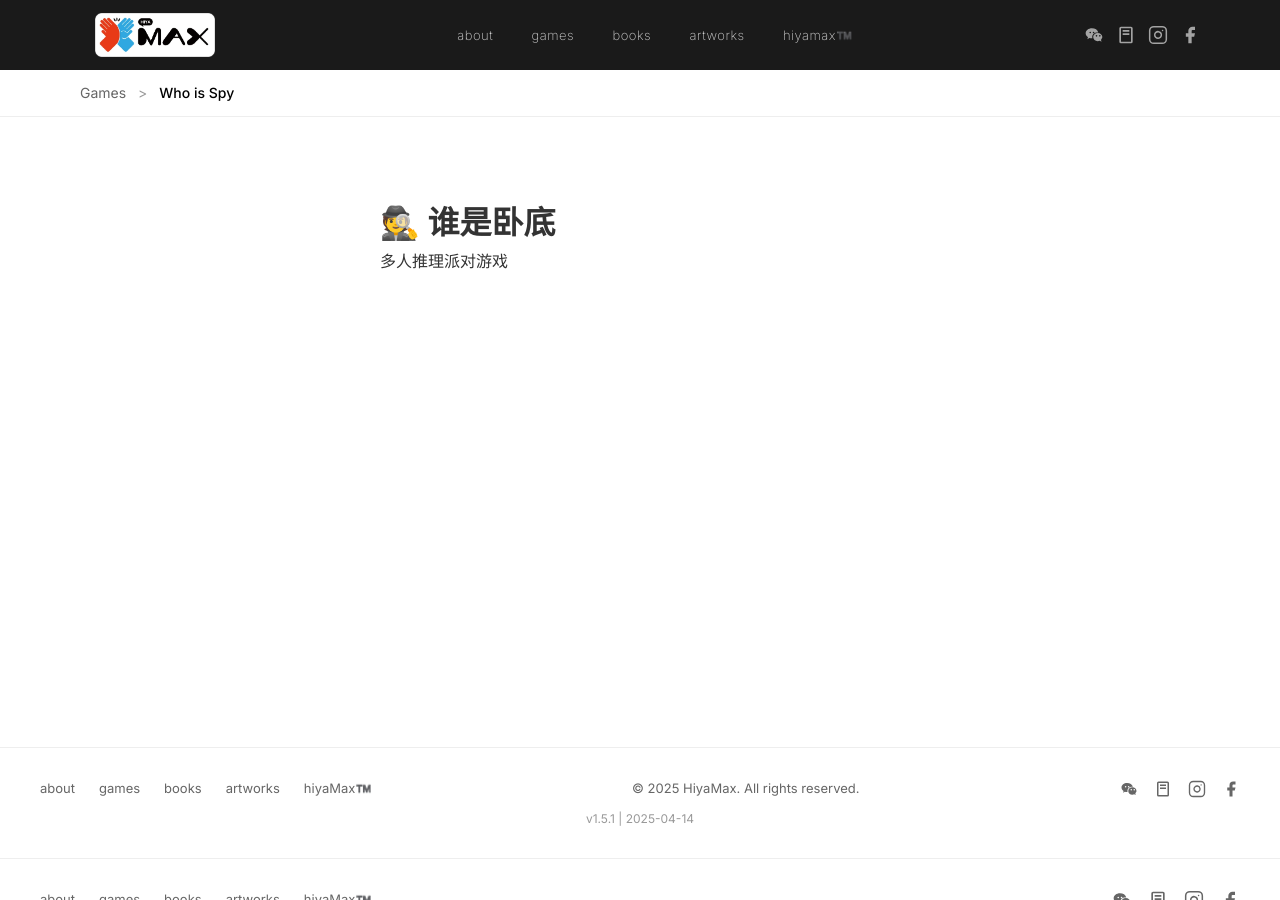
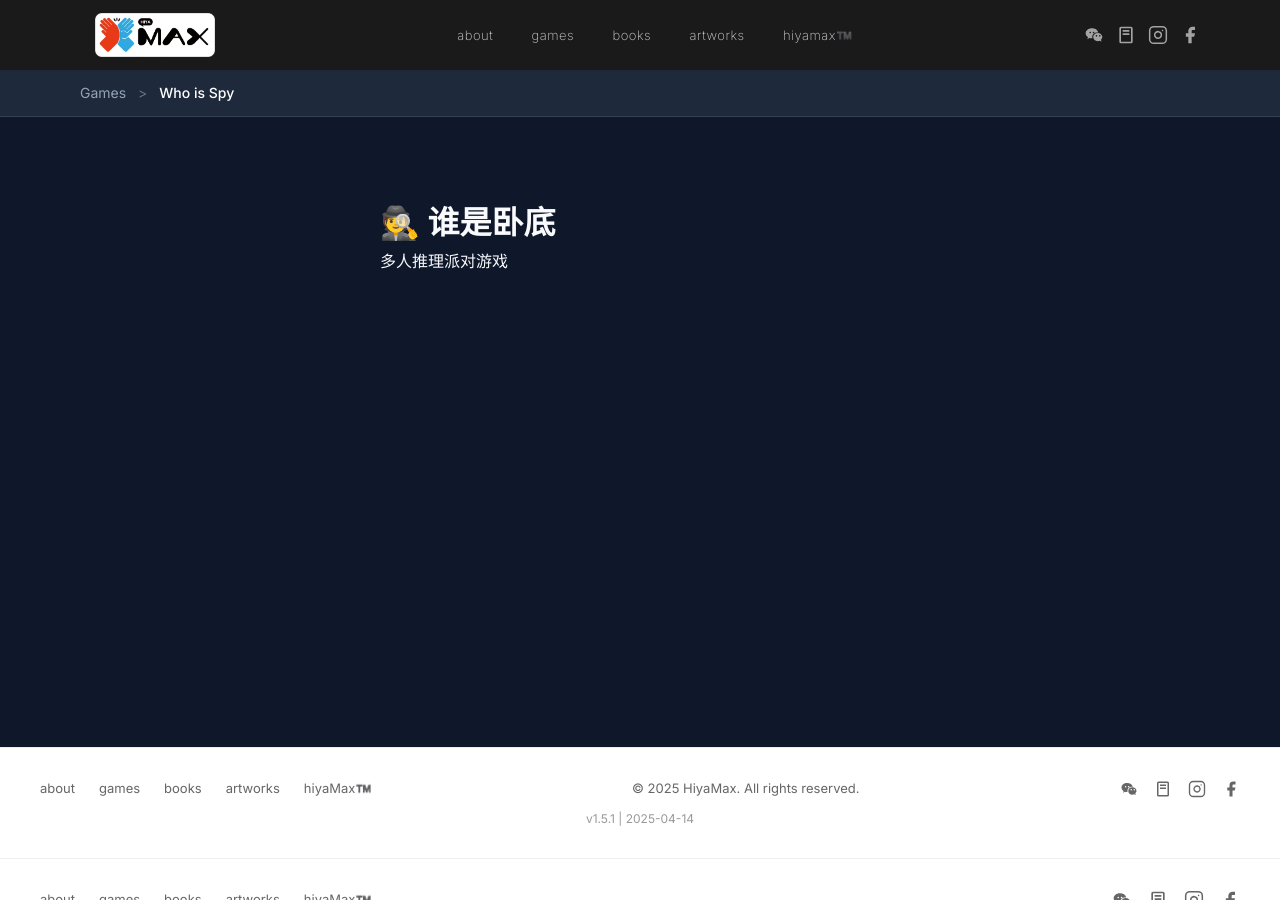
Before and after one commit to hiyaScott/hiyamax-home, a Jekyll site: the page built from _games/who-is-spy.md, in a window 1280 px wide and 900 px high. Built offline with Jekyll 4.4.1, drawn with Linux system fonts in a browser that asks for light colours.

Commit message:
Fix game detail page: dark theme background to show code blocks

```diff
--- a/_layouts/game.html
+++ b/_layouts/game.html
@@ -50,10 +50,15 @@ layout: default
 </footer>
 
 <style>
-  /* Breadcrumb */
+  /* Game Detail Page - Dark Theme */
+  body {
+    background: #0f172a; /* 深蓝灰背景，匹配原始游戏设计 */
+  }
+
+  /* Breadcrumb - Dark */
   .breadcrumb {
-    background: #fff;
-    border-bottom: 1px solid #eee;
+    background: #1e293b;
+    border-bottom: 1px solid rgba(148, 163, 184, 0.2);
     padding-top: var(--header-height);
   }
 
@@ -65,33 +70,35 @@ layout: default
   }
 
   .breadcrumb a {
-    color: #666;
+    color: #94a3b8;
     text-decoration: none;
   }
 
-  .breadcrumb a:hover { color: #000; }
+  .breadcrumb a:hover { color: #fff; }
 
   .breadcrumb-separator {
     margin: 0 8px;
-    color: #999;
+    color: #64748b;
   }
 
   .breadcrumb-current {
-    color: #000;
+    color: #fff;
     font-weight: 500;
   }
 
-  /* Game Page */
+  /* Game Page - Transparent */
   .game-page {
     max-width: var(--max-content-width);
     margin: 0 auto;
     padding: 40px;
     min-height: calc(100vh - var(--header-height) - 200px);
+    background: transparent;
   }
 
   .game-wrapper {
     max-width: 600px;
     margin: 0 auto;
+    background: transparent;
   }
 
   .game-container {
@@ -100,26 +107,44 @@ layout: default
     padding: 40px;
   }
 
-  /* Code blocks - ensure visibility on transparent background */
+  /* Code blocks - Dark theme */
   .game-container pre {
-    background: #f8f8f8;
-    border: 1px solid #eee;
+    background: #1e293b;
+    border: 1px solid rgba(148, 163, 184, 0.2);
     border-radius: 8px;
     padding: 16px;
     overflow-x: auto;
+    color: #e2e8f0;
   }
 
   .game-container code {
-    background: rgba(0,0,0,0.05);
+    background: rgba(148, 163, 184, 0.15);
     padding: 2px 6px;
     border-radius: 4px;
     font-family: 'Monaco', 'Consolas', monospace;
     font-size: 14px;
+    color: #38bdf8;
   }
 
   .game-container pre code {
     background: transparent;
     padding: 0;
+    color: #e2e8f0;
+  }
+
+  /* Regular text in game content */
+  .game-container {
+    color: #f8fafc;
+  }
+
+  .game-container h1,
+  .game-container h2,
+  .game-container h3 {
+    color: #f8fafc;
+  }
+
+  .game-container p {
+    color: #94a3b8;
   }
 
   /* Game Footer - Match Homepage */
```
